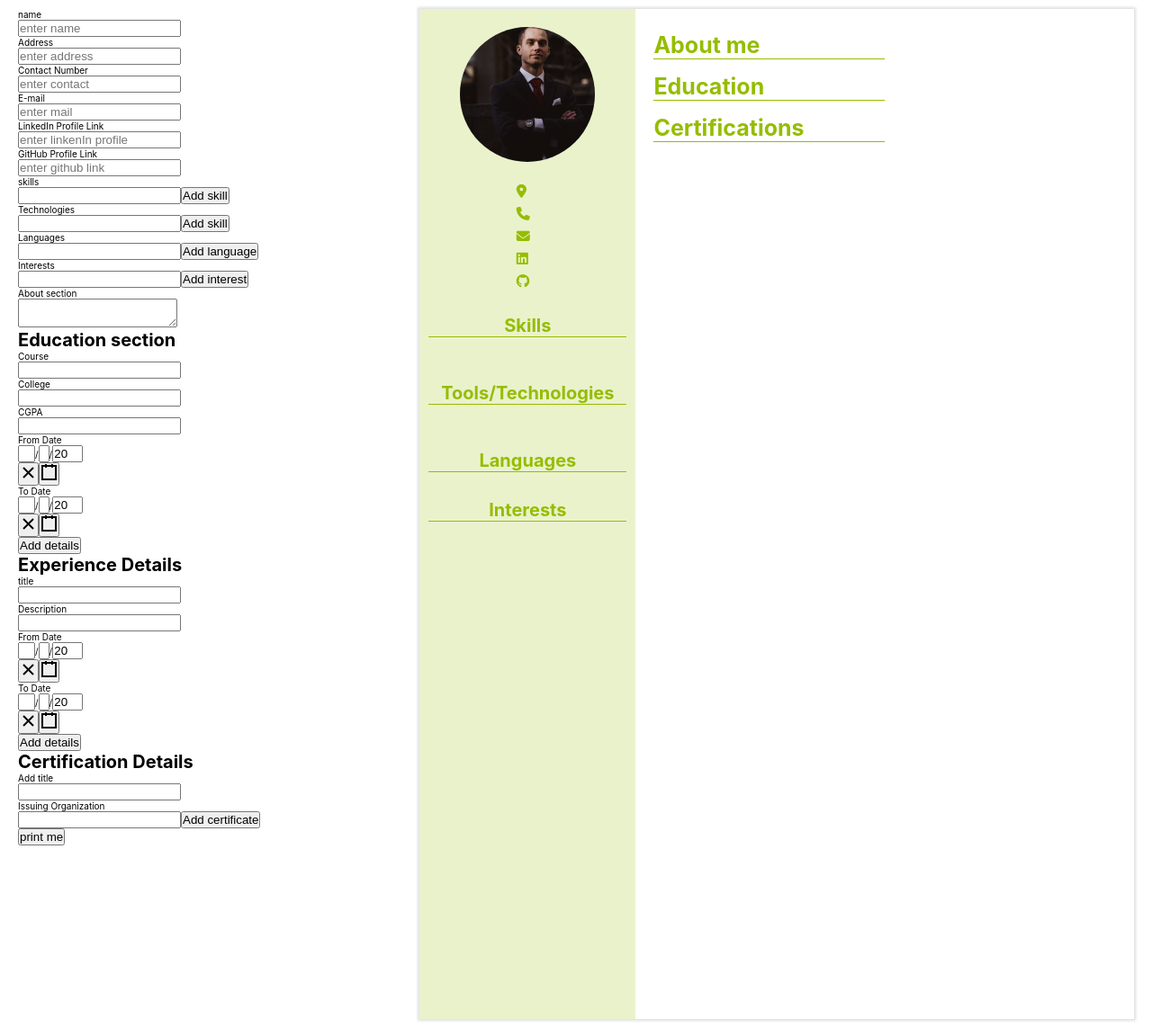
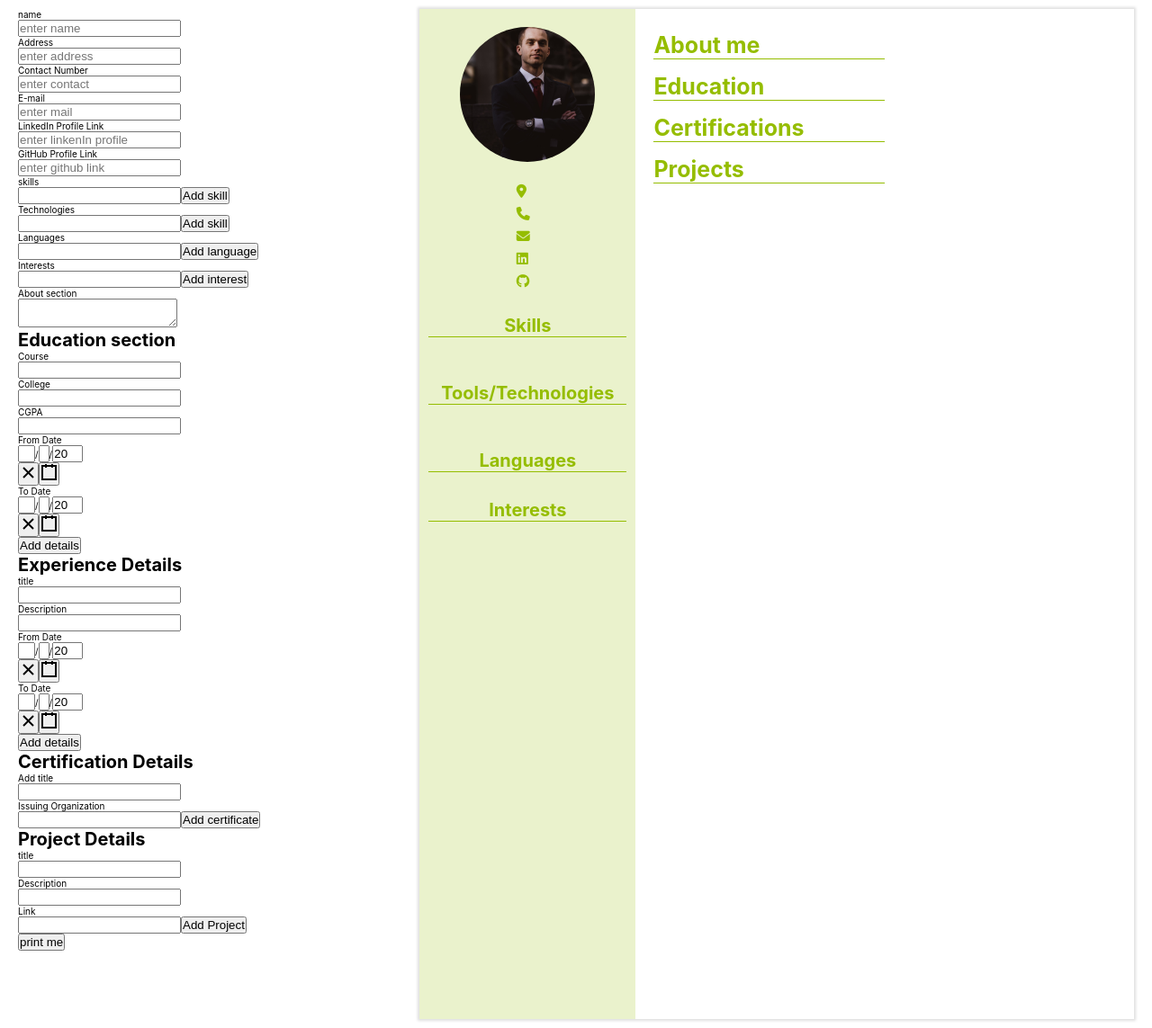
Before and after one commit to dineshveguru/resume-builder-remastered, a React (Create React App) app: page / in a window 1280 px wide. Shown: the whole page at 90% size. Built offline with nearby package versions, Linux system fonts and the light colour scheme.

Commit message:
project section completed

```diff
--- a/src/App.js
+++ b/src/App.js
@@ -24,6 +24,18 @@ function App() {
     title: "",
     issuingOrganization: "",
   });
+  const [experience, setExperience] = React.useState({
+    title: "",
+    description: "",
+    from: new Date(),
+    to: new Date(),
+  });
+  const [project, setProject] = React.useState({
+    title: "",
+    description: "",
+    link: "",
+  });
+  const [projectSet, setProjectSet] = React.useState([]);
   const [certificateSet, setCertificateSet] = React.useState([]);
   const [educationSet, setEduactionSet] = React.useState([]);
   const [skill, setSkill] = React.useState("");
@@ -35,12 +47,6 @@ function App() {
   const [interest, setInterest] = React.useState("");
   const [interestSet, setInterestSet] = React.useState([]);
   const [about, setAbout] = React.useState("");
-  const [experience, setExperience] = React.useState({
-    title: "",
-    description: "",
-    from: new Date(),
-    to: new Date(),
-  });
   const [experienceSet, setExperienceSet] = React.useState([]);
   function changeEducationSet() {
     if (educationDetails.college && educationDetails.course) {
@@ -109,6 +115,41 @@ function App() {
       [name]: value,
     }));
   }
+  function changeProjectSet() {
+    if (project.title) {
+      let newProject = {
+        id: projectSet.length + 1,
+        ProjectDetail: project,
+      };
+      setProjectSet([...projectSet, newProject]);
+      setProject({
+        title: "",
+        description: "",
+        link: "",
+      });
+    }
+    console.log(projectSet);
+  }
+
+  function deleteProjectDetail(id) {
+    let newSet = projectSet.filter((detail) => detail.id !== id);
+    setProjectSet(newSet);
+  }
+
+  function changeProjectDetail(e) {
+    const { name, value } = e.target;
+    setProject((prevData) => ({
+      ...prevData,
+      [name]: value,
+    }));
+  }
+  const projectHandlers = {
+    project: project,
+    projectSet: projectSet,
+    changeProjectSet: changeProjectSet,
+    deleteProjectDetail: deleteProjectDetail,
+    changeProjectDetail: changeProjectDetail,
+  };
   function changeCertificateSet() {
     if (certification.title) {
       let newCertification = {
@@ -265,6 +306,7 @@ function App() {
           educationHandlers={educationHandlers}
           experienceHandlers={experienceHandlers}
           certificationHandlers={certificationHandlers}
+          projectHandlers={projectHandlers}
         />
         <button onClick={handlePrint}>print me</button>
       </div>
@@ -280,6 +322,7 @@ function App() {
           educationSet={educationSet}
           experienceSet={experienceSet}
           certificateSet={certificateSet}
+          projectSet={projectSet}
         />
       </div>
     </div>
--- a/src/components/Form.js
+++ b/src/components/Form.js
@@ -7,6 +7,7 @@ import DatePicker from "react-date-picker";
 import EducationComponent from "./RightComponents/EducationComponent";
 import ExperienceComponent from "./RightComponents/ExperienceComponent";
 import CertificateComponent from "./RightComponents/CertificateComponent";
+import ProjectComponent from "./RightComponents/ProjectComponent";
 
 function Form(props) {
   const [to, setTo] = React.useState(new Date());
@@ -200,6 +201,37 @@ function Form(props) {
           delete={props.certificationHandlers.deleteCertificateDetail}
         />
       ))}
+      <h1>Project Details</h1>
+      <p>title</p>
+      <input
+        type="text"
+        name="title"
+        value={props.projectHandlers.project.title}
+        onChange={props.projectHandlers.changeProjectDetail}
+      />
+      <p>Description</p>
+      <input
+        type="text"
+        name="description"
+        value={props.projectHandlers.project.description}
+        onChange={props.projectHandlers.changeProjectDetail}
+      />
+      <p>Link</p>
+      <input
+        type="text"
+        name="link"
+        value={props.projectHandlers.project.link}
+        onChange={props.projectHandlers.changeProjectDetail}
+      />
+      <button onClick={props.projectHandlers.changeProjectSet}>
+        Add Project
+      </button>
+      {props.projectHandlers.projectSet.map((item) => (
+        <ProjectComponent
+          props={item}
+          delete={props.projectHandlers.deleteProjectDetail}
+        />
+      ))}
     </div>
   );
 }
--- a/src/components/Resume.js
+++ b/src/components/Resume.js
@@ -18,6 +18,7 @@ function Resume(props) {
           educationSet={props.educationSet}
           experienceSet={props.experienceSet}
           certificateSet={props.certificateSet}
+          projectSet={props.projectSet}
         />
       </div>
     </div>
--- /dev/null
+++ b/src/components/RightComponents/Project.js
@@ -0,0 +1,20 @@
+import "../../styles/rightComponent.css";
+import ProjectTag from "./ProjectTag";
+
+function Project(props) {
+  return (
+    <div className="education--section">
+      <div className="heading--container">
+        <h1>Projects</h1>
+      </div>
+      {props.projectSet.map((item) => (
+        <div>
+          <ProjectTag detail={item} />
+          <hr />
+        </div>
+      ))}
+    </div>
+  );
+}
+
+export default Project;
--- /dev/null
+++ b/src/components/RightComponents/ProjectComponent.js
@@ -0,0 +1,17 @@
+function ProjectComponent(props) {
+  return (
+    <div>
+      <p>{props.props.ProjectDetail.title}</p>
+      <p>{props.props.ProjectDetail.description}</p>
+      <p>{props.props.ProjectDetail.link}</p>
+      <i
+        class="fa-solid fa-xmark"
+        onClick={() => {
+          props.delete(props.props.id);
+        }}
+      ></i>
+    </div>
+  );
+}
+
+export default ProjectComponent;
--- /dev/null
+++ b/src/components/RightComponents/ProjectTag.js
@@ -0,0 +1,19 @@
+import "../../styles/rightComponent.css";
+
+function ProjectTag(props) {
+  return (
+    <div className="education-tag--container">
+      <div className={`education--tag`}>
+        <div>
+          <p className="college-section">{props.detail.ProjectDetail.title}</p>
+          <p>{props.detail.ProjectDetail.description}</p>
+        </div>
+        <div>
+          <p className="project--link">{props.detail.ProjectDetail.link}</p>
+        </div>
+      </div>
+    </div>
+  );
+}
+
+export default ProjectTag;
--- a/src/components/RightComponents/RightComponent.js
+++ b/src/components/RightComponents/RightComponent.js
@@ -3,6 +3,7 @@ import "../../styles/rightComponent.css";
 import Education from "./Education";
 import Experience from "./Experience";
 import Certificate from "./Certificate";
+import Project from "./Project";
 
 function RightComponent(props) {
   return (
@@ -11,6 +12,7 @@ function RightComponent(props) {
       <Education educationSet={props.educationSet} />
       <Experience experienceSet={props.experienceSet} />
       <Certificate certificateSet={props.certificateSet} />
+      <Project projectSet={props.projectSet} />
     </div>
   );
 }
--- a/src/styles/rightComponent.css
+++ b/src/styles/rightComponent.css
@@ -55,3 +55,9 @@
 .description--section{
     font-weight: 400;
 }
+
+.project--link{
+    font-weight: 500;
+    color: #95bd00;
+    margin-right: 10rem;
+}
```
